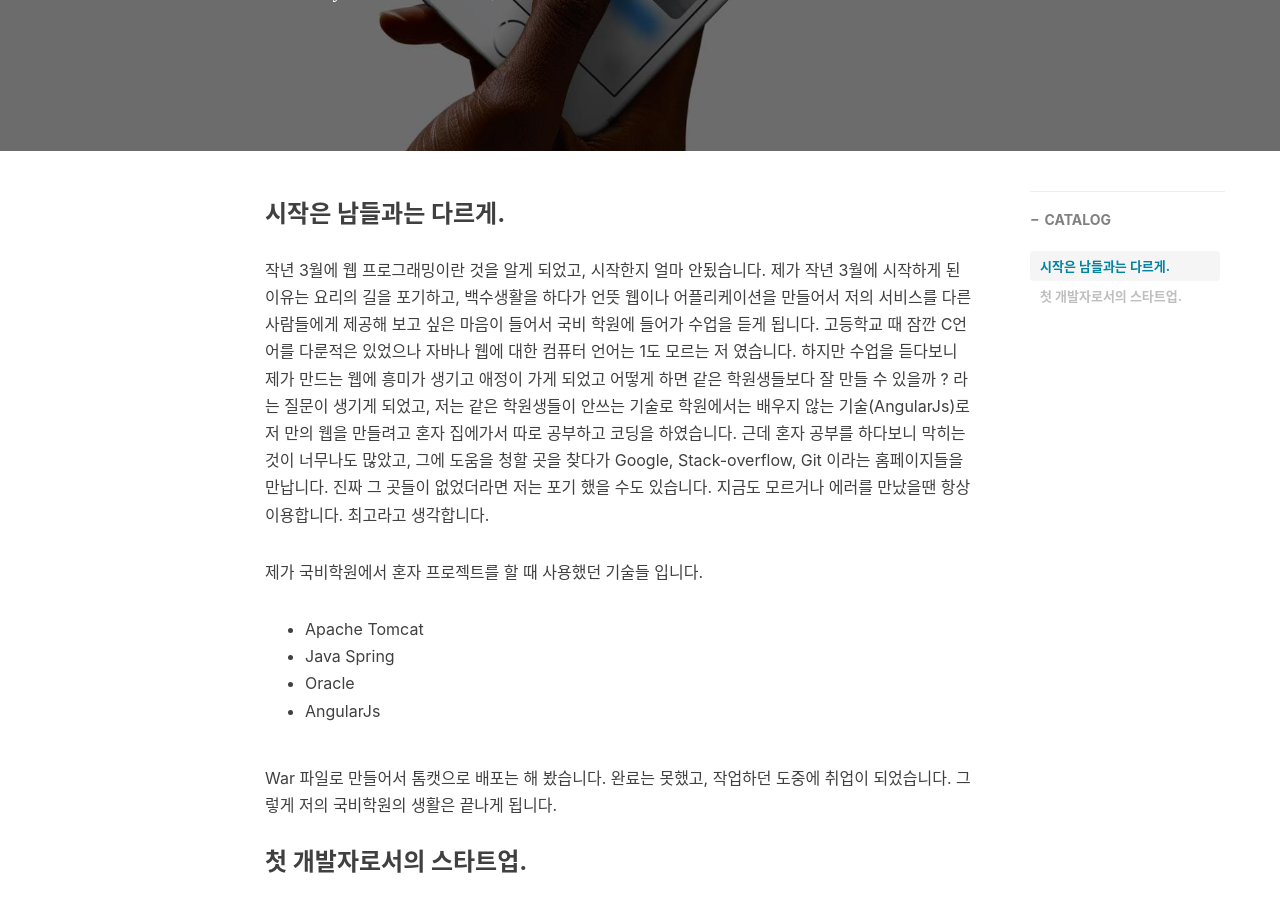
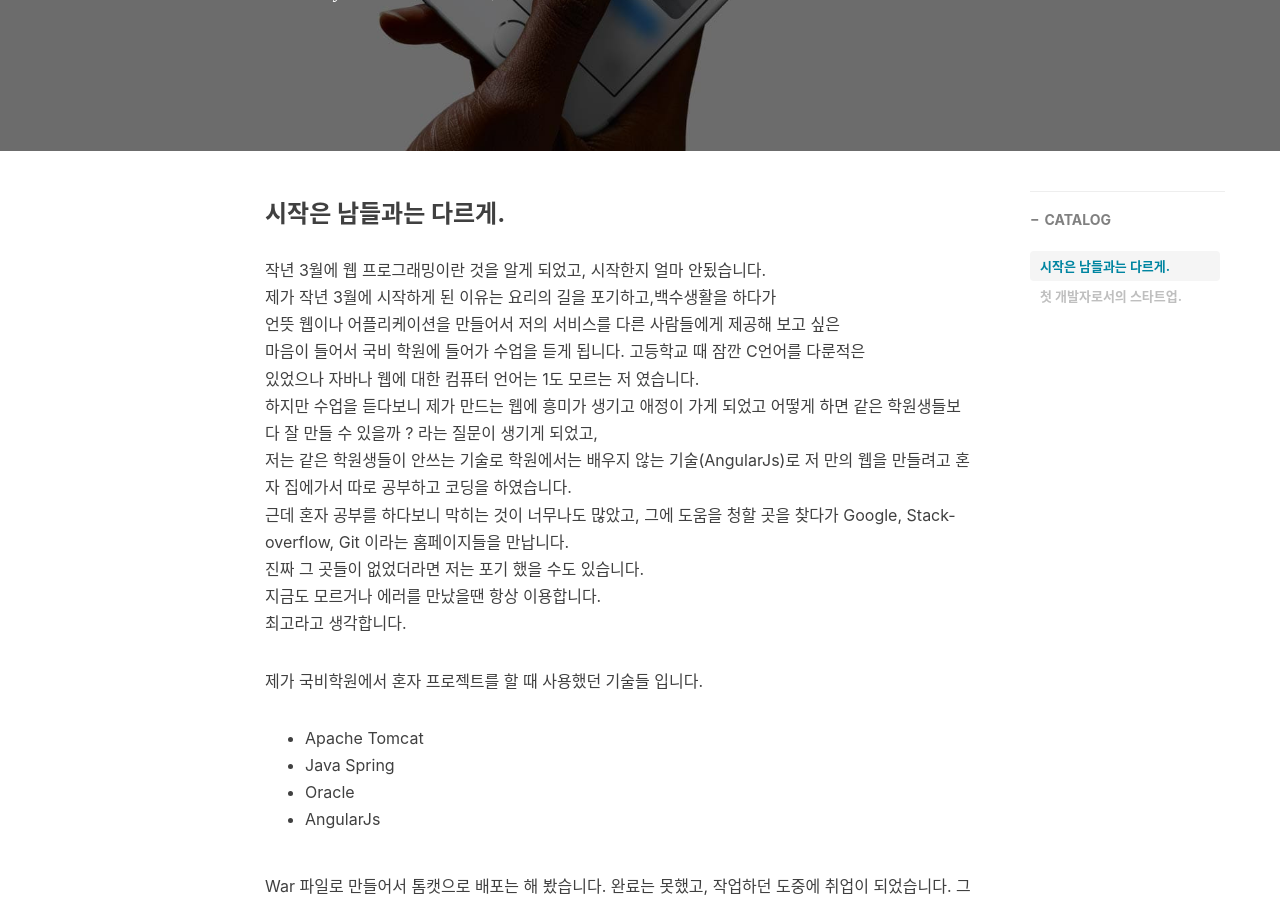
Before and after one commit to leeshar/wiki, a Jekyll site: the page built from _posts/2019-03-28-이인호 소개.md, in a window 1280 px wide and 900 px high, scrolled down 372 px. Built offline with Jekyll 4.4.1, drawn with Linux system fonts in a browser that asks for light colours; nearby versions of some CDN libraries; comment, search, counter and statistics services are not loaded.

```diff
--- a/_posts/2019-03-28-이인호 소개.md
+++ b/_posts/2019-03-28-이인호 소개.md
@@ -15,14 +15,14 @@ tags:
 
 ### 시작은 남들과는 다르게.
 
-작년 3월에 웹 프로그래밍이란 것을 알게 되었고, 시작한지 얼마 안됬습니다.
-제가 작년 3월에 시작하게 된 이유는 요리의 길을 포기하고, 백수생활을 하다가
-언뜻 웹이나 어플리케이션을 만들어서 저의 서비스를 다른 사람들에게 제공해 보고 싶은
-마음이 들어서 국비 학원에 들어가 수업을 듣게 됩니다. 고등학교 때 잠깐 C언어를 다룬적은 있었으나 자바나 웹에 대한 컴퓨터 언어는 1도 모르는 저 였습니다.
+작년 3월에 웹 프로그래밍이란 것을 알게 되었고, 시작한지 얼마 안됬습니다.<br>
+제가 작년 3월에 시작하게 된 이유는 요리의 길을 포기하고,백수생활을 하다가<br>
+언뜻 웹이나 어플리케이션을 만들어서 저의 서비스를 다른 사람들에게 제공해 보고 싶은<br>
+마음이 들어서 국비 학원에 들어가 수업을 듣게 됩니다. 고등학교 때 잠깐 C언어를 다룬적은<br> 있었으나 자바나 웹에 대한 컴퓨터 언어는 1도 모르는 저 였습니다.<br>
 하지만 수업을 듣다보니 제가 만드는 웹에 흥미가 생기고 애정이 가게 되었고
-어떻게 하면 같은 학원생들보다 잘 만들 수 있을까 ? 라는 질문이 생기게 되었고,
+어떻게 하면 같은 학원생들보다 잘 만들 수 있을까 ? 라는 질문이 생기게 되었고,<br>
 저는 같은 학원생들이 안쓰는 기술로 학원에서는 배우지 않는 기술(AngularJs)로
-저 만의 웹을 만들려고 혼자 집에가서 따로 공부하고 코딩을 하였습니다. 근데 혼자 공부를 하다보니 막히는 것이 너무나도 많았고, 그에 도움을 청할 곳을 찾다가 Google, Stack-overflow, Git 이라는 홈페이지들을 만납니다. 진짜 그 곳들이 없었더라면 저는 포기 했을 수도 있습니다. 지금도 모르거나 에러를 만났을땐 항상 이용합니다. 최고라고 생각합니다.
+저 만의 웹을 만들려고 혼자 집에가서 따로 공부하고 코딩을 하였습니다.<br> 근데 혼자 공부를 하다보니 막히는 것이 너무나도 많았고, 그에 도움을 청할 곳을 찾다가 Google, Stack-overflow, Git 이라는 홈페이지들을 만납니다.<br> 진짜 그 곳들이 없었더라면 저는 포기 했을 수도 있습니다.<br> 지금도 모르거나 에러를 만났을땐 항상 이용합니다.<br> 최고라고 생각합니다.
 
 제가 국비학원에서 혼자 프로젝트를 할 때 사용했던 기술들 입니다.
 
```
